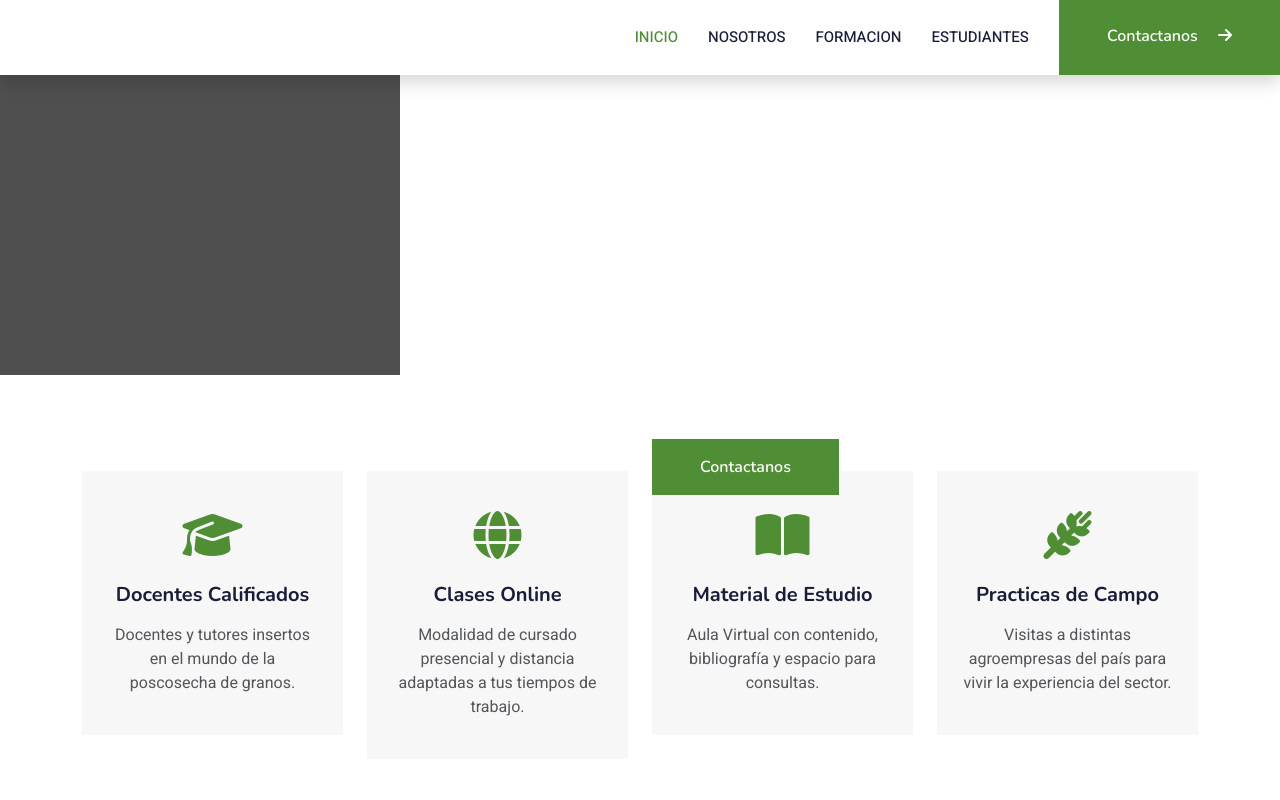
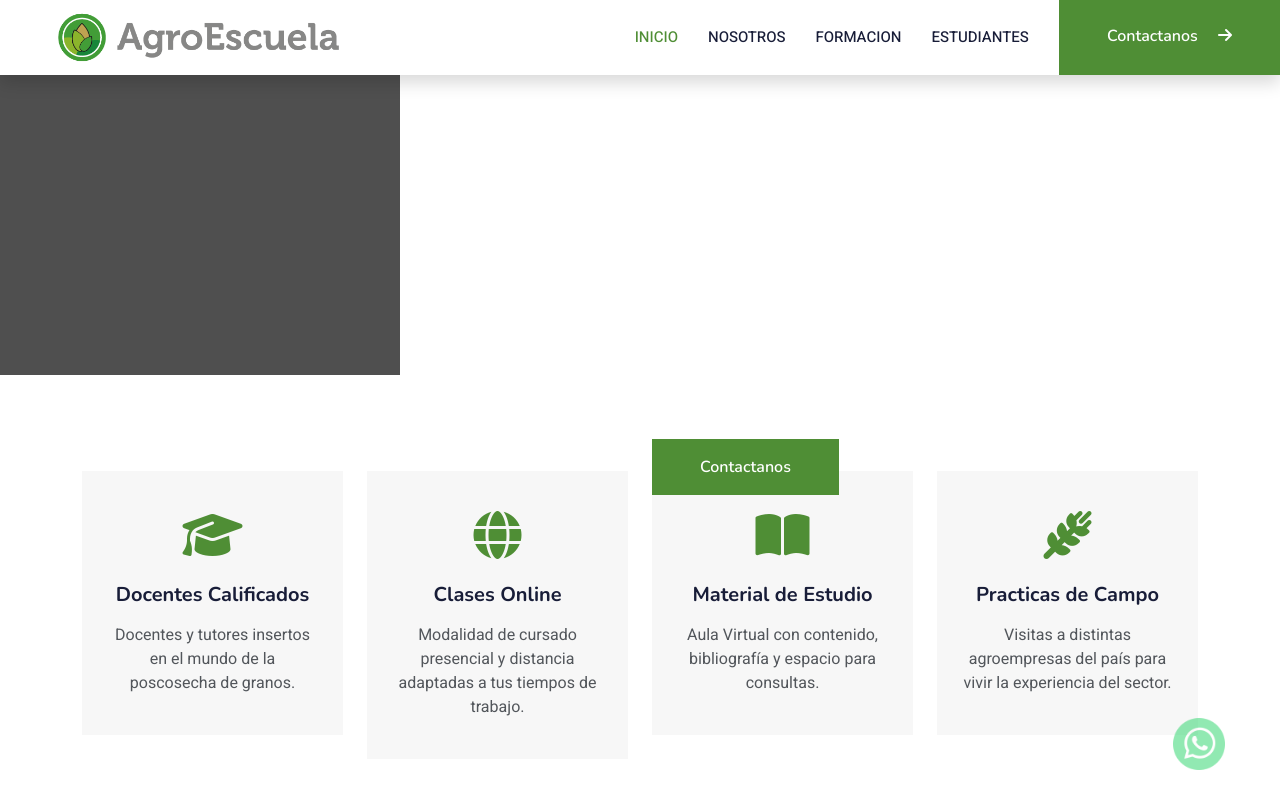
Before and after one commit to JuanChini-Dev/aepc_landing_2023, a plain HTML site: page index.html in a window 1280 px wide. Shown: the top 800 px of the page. Drawn offline with nearby package versions, Linux system fonts and the light colour scheme; the site is published under a folder, as on GitHub Pages, so addresses that start at the root find nothing.

Commit message:
fix img in navbar footer and whatapp

```diff
--- a/html/footer.html
+++ b/html/footer.html
@@ -7,7 +7,7 @@
       <div
         class="col-lg-6 col-md-6 d-flex justify-content-center align-items-center"
       >
-        <img src="/img/logo.png" style="width: 350px;" alt="" />
+        <img src="img/logo.png" style="width: 350px;" alt="" />
       </div>
       <div class="col-lg-6 col-md-6">
         <h4 class="mb-3">Contacto</h4>
--- a/html/navbar.html
+++ b/html/navbar.html
@@ -5,7 +5,7 @@
     href="index.html"
     class="navbar-brand d-flex align-items-center px-4 px-lg-5"
   >
-    <img src="/img/logo.png" alt="" style="height: 75px; width: auto;" />
+    <img src="img/logo.png" alt="" style="height: 75px; width: auto;" />
   </a>
   <button
     type="button"
--- a/html/whatapp.html
+++ b/html/whatapp.html
@@ -1,6 +1,6 @@
 <div>
   <button id="whatsapp_button">
     <a href="https://wa.me/12345678?text=Hola,%20estoy%20interesado/a%20en...%20" target="_blank ">
-      <img src="/img/whatapp.png" alt="" />
+      <img src="img/whatapp.png" alt="" />
   </button>
 </div>
```
